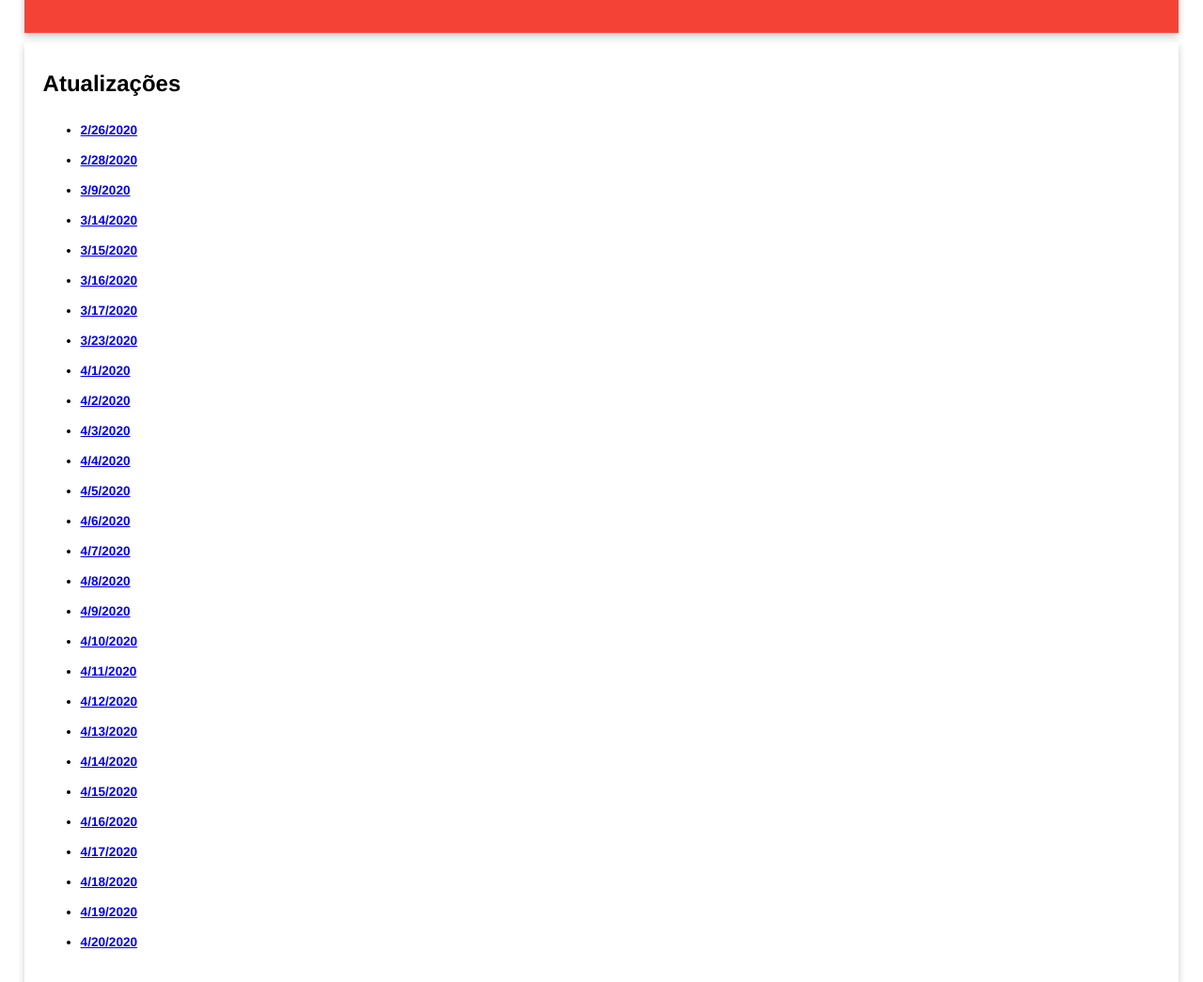
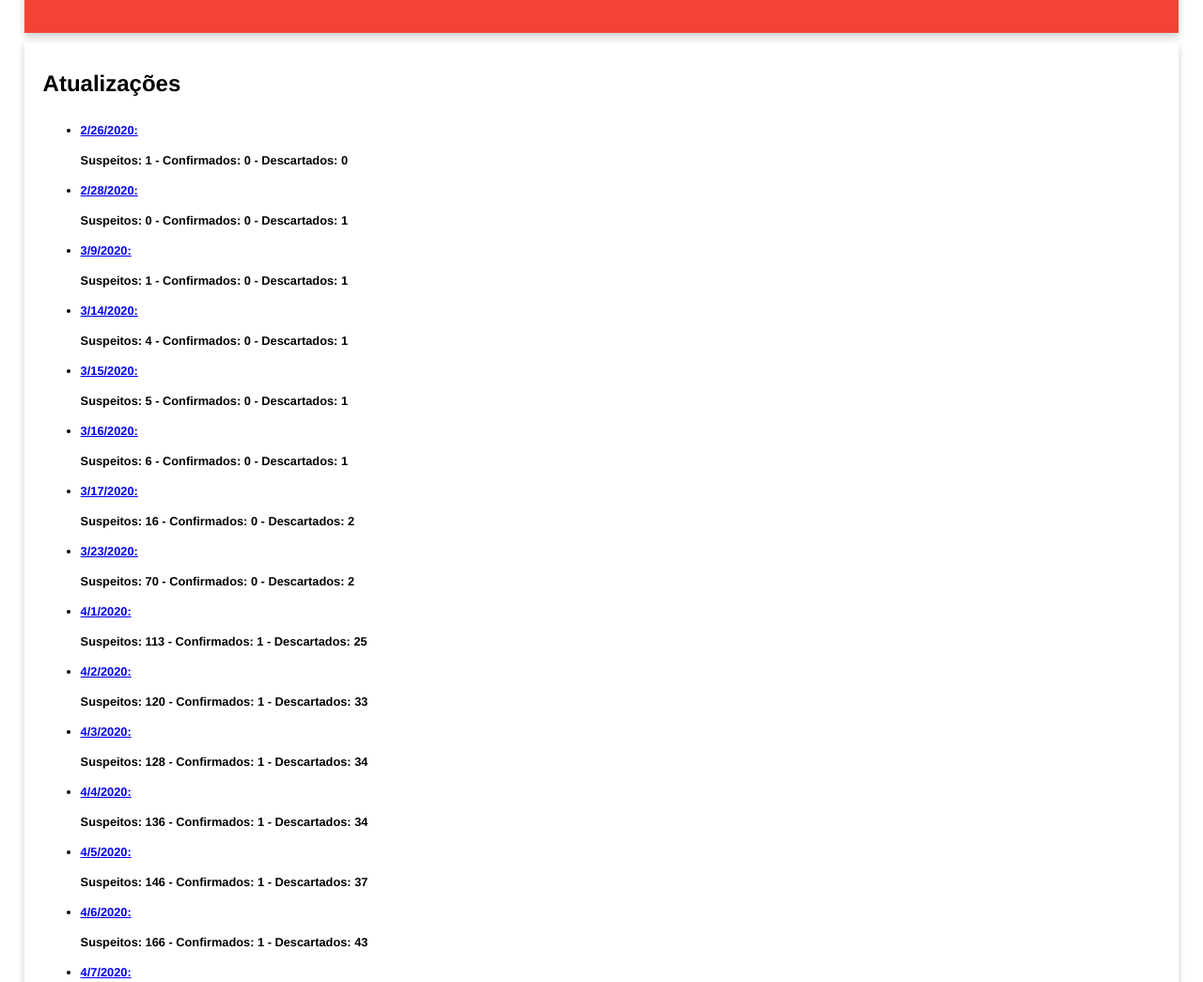
Before and after one commit to eddloschi/covid19-barbacena, a website built with webpack: page src/index.html in a window 1280 px wide. Shown: the part 3400-4445 px from the top of the page at 94% size. Built offline with nearby package versions, Linux system fonts and the light colour scheme; files whose address does not match are found by name.

Commit message:
Added detailed information on the updates section

```diff
--- a/src/css/main.css
+++ b/src/css/main.css
@@ -80,7 +80,7 @@ h1 {
 }
 
 .updates li {
-  font-size: 0.85rem;
+  font-size: 0.8rem;
   font-weight: bold;
   line-height: 2rem;
 }
--- a/src/js/updates.js
+++ b/src/js/updates.js
@@ -6,9 +6,12 @@ const updatesList = document.getElementById("updates-list")
 data.forEach(entry => {
   let listItem = document.createElement("li")
   let anchor = document.createElement("a")
-  let date = document.createTextNode(DateTime.fromISO(entry.date).toLocaleString(DateTime.DATE_SHORT))
+  let date = document.createTextNode(`${DateTime.fromISO(entry.date).toLocaleString(DateTime.DATE_SHORT)}:`)
+  let stats = document.createTextNode(` Suspeitos: ${entry.suspects} - Confirmados: ${entry.confirmed} - Descartados: ${entry.discarded}`)
   anchor.href = entry.link
   anchor.appendChild(date)
   listItem.appendChild(anchor)
+  listItem.appendChild(document.createElement("br"))
+  listItem.appendChild(stats)
   updatesList.appendChild(listItem)
 })
```
